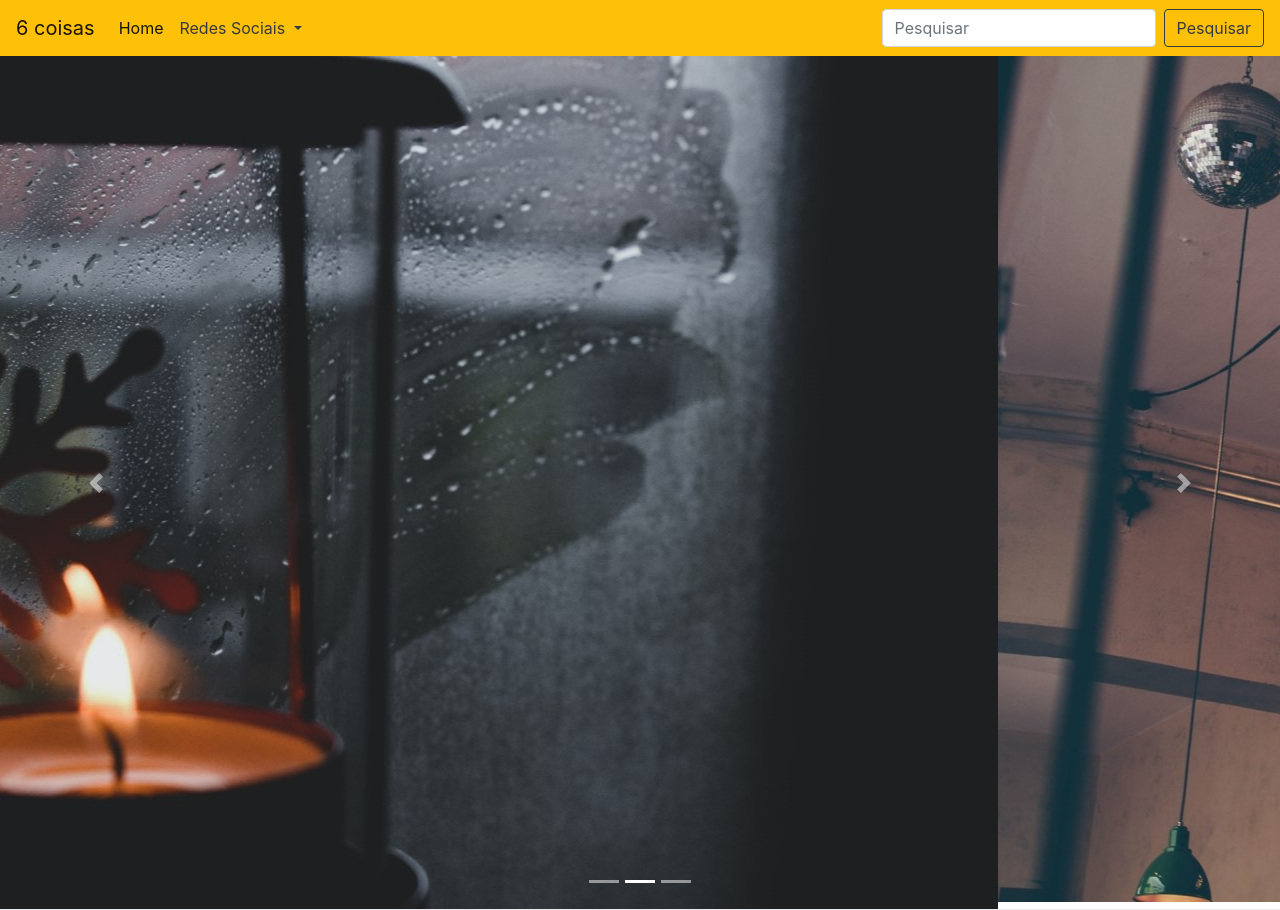
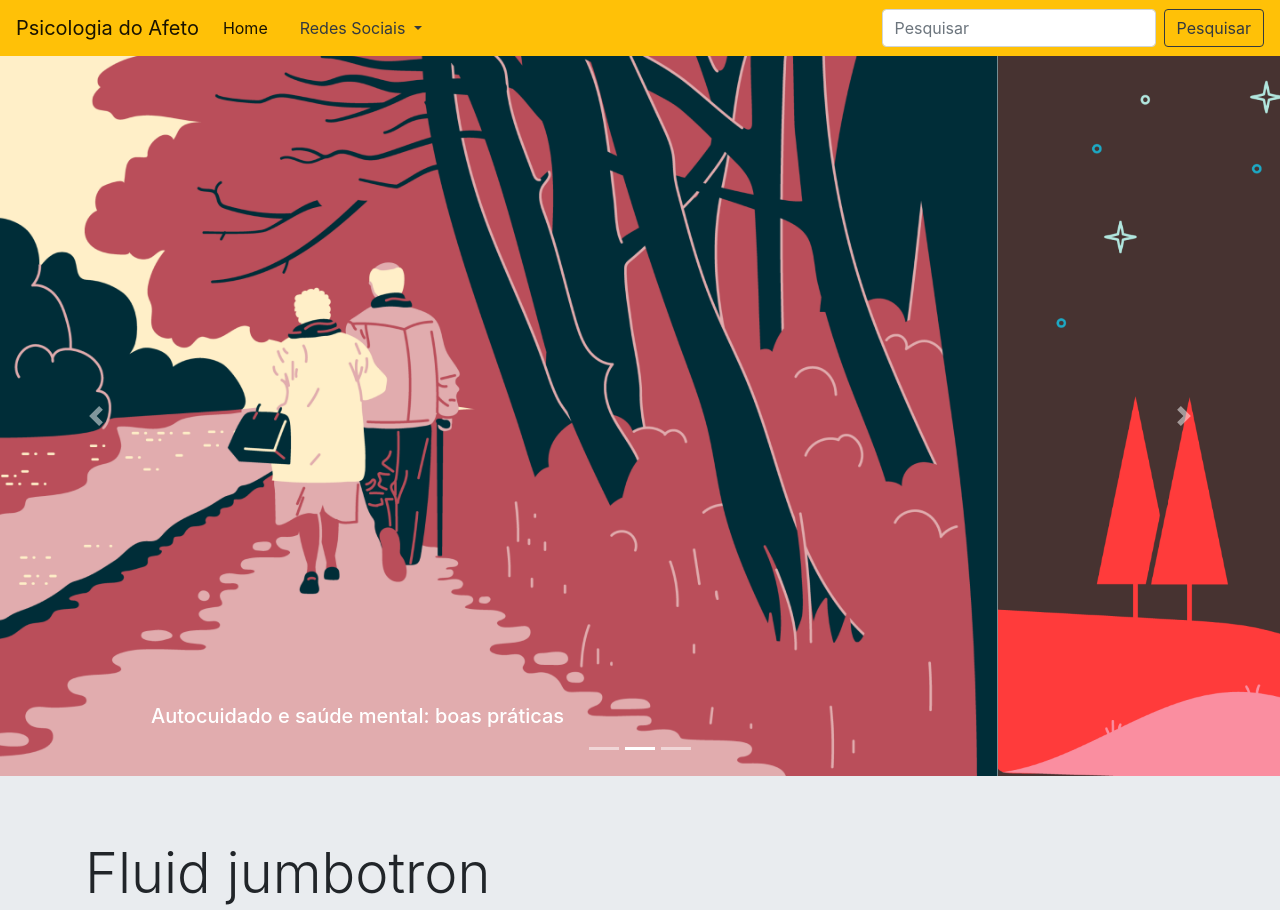
Before and after one commit to lizsts/front-end_GenerationBR, a plain HTML site: page bootstrap/siteCompleto.html in a window 1280 px wide. Shown: the top 910 px of the page. Drawn offline with nearby package versions, Linux system fonts and the light colour scheme.

Commit message:
landing page em processo

```diff
--- a/bootstrap/siteCompleto.html
+++ b/bootstrap/siteCompleto.html
@@ -13,7 +13,7 @@
 <body>
     <!--Menu-->
     <nav class="navbar navbar-expand-lg navbar-light bg-warning">
-        <a class="navbar-brand" href="#">6 coisas</a>
+        <a class="navbar-brand" href="#">Psicologia do Afeto</a>
         <button class="navbar-toggler" type="button" data-toggle="collapse" data-target="#conteudoNavbarSuportado" aria-controls="conteudoNavbarSuportado" aria-expanded="false" aria-label="Alterna navegação">
           <span class="navbar-toggler-icon"></span>
         </button>
@@ -22,6 +22,9 @@
             <ul class="navbar-nav mr-auto">
                 <li class="nav-item active">
                     <a class="nav-link" href="#">Home <span class="sr-only">(página atual)</span></a>
+                </li>
+                <li class="nav-item active">
+                    <a class="nav-link" href="#"> <span class="sr-only">(página atual)</span></a>
                 </li>
 
                 <li class="nav-item dropdown">
@@ -52,14 +55,18 @@
             <li data-target="#carouselExampleIndicators" data-slide-to="2"></li>
         </ol>
         <div class="carousel-inner">
+
             <div class="carousel-item active">
-                <img class="d-block w-100" src="assets/img/winter.jpg" alt="Primeiro Slide - chuva">
+                <img class="d-block w-100" src="assets/img/casal-idoso.png" alt="Primeiro Slide - ilustração mulher-flores">
+                <div class="carousel-caption">
+                    <h5>Autocuidado e saúde mental: boas práticas</h5>
+                </div>
             </div>
             <div class="carousel-item">
-                <img class="d-block w-100" src="assets/img/coffee.jpg" alt="Segundo Slide - livro">
+                <img class="d-block w-100" src="assets/img/menina-balanco.png" alt="Segundo Slide - livro">
             </div>
             <div class="carousel-item">
-                <img class="d-block w-100" src="assets/img/books.jpg" alt="Terceiro Slide - café">
+                <img class="d-block w-100" src="assets/img/menina-ilustracaoflores.png" alt="Terceiro Slide - café">
             </div>
         </div>
         <a class="carousel-control-prev" href="#carouselExampleIndicators" role="button" data-slide="prev">
```
Also changed, not shown: bootstrap/assets/img/books.jpg (deleted), bootstrap/assets/img/casal-idoso.png (added), bootstrap/assets/img/coffee.jpg (deleted), bootstrap/assets/img/menina-balanco.png (added), bootstrap/assets/img/menina-carrossel.png (added), bootstrap/assets/img/menina-ilustracao.png (added), bootstrap/assets/img/menina-ilustracaoflores.png (added), bootstrap/assets/img/o-poder-das-redes.png (added), bootstrap/assets/img/winter.jpg (deleted).
